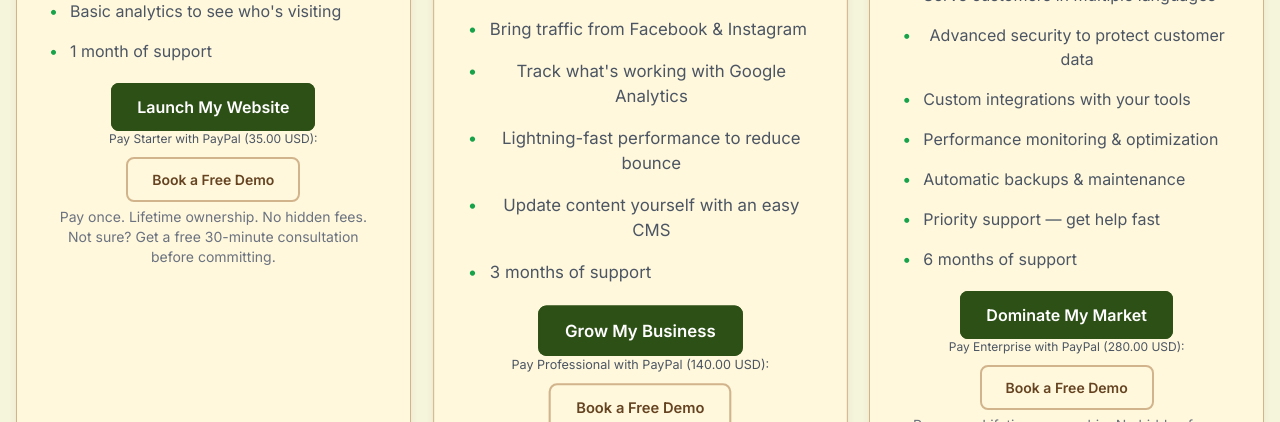
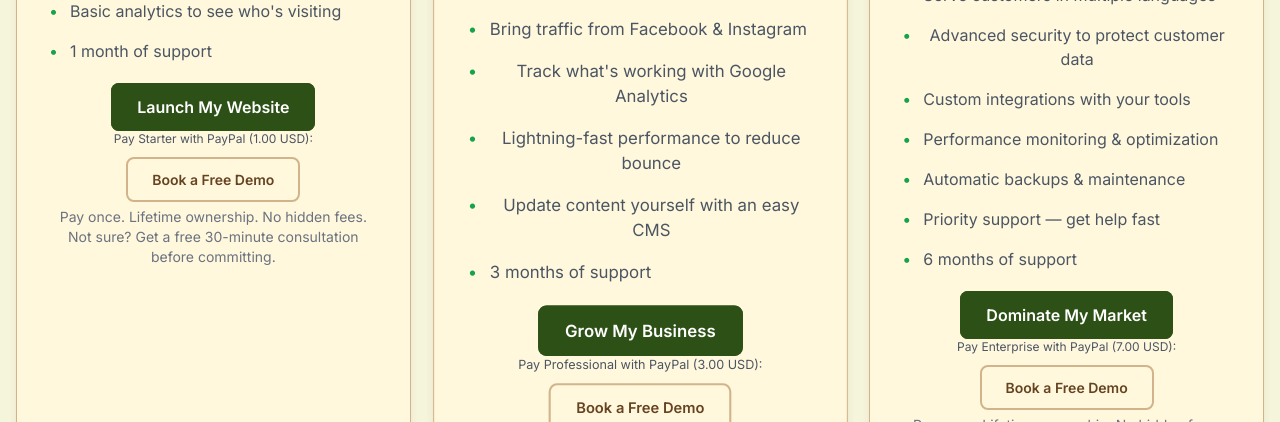
Before and after one commit to autonomyowner/ayoubdz, a React (Vite) app: page /pricing in a window 1280 px wide. Shown: the part 940-1362 px from the top of the page. Built offline with nearby package versions, Linux system fonts and the light colour scheme; no server answers.

Commit message:
Update PayPal pricing: Starter , Professional , Enterprise

```diff
--- a/src/components/Pricing.tsx
+++ b/src/components/Pricing.tsx
@@ -175,7 +175,7 @@ const Pricing = () => {
                 {/* PayPal checkout - fixed USD per plan */}
                 <div className="mt-3">
                   {(() => {
-                    const amountMap = { Starter: '35.00', Professional: '140.00', Enterprise: '280.00' } as const
+                    const amountMap = { Starter: '1.00', Professional: '3.00', Enterprise: '7.00' } as const
                     const amount = amountMap[plan.name as keyof typeof amountMap]
                     if (!amount) return null
                     return (
```
Also changed, not shown: 2 other files (tests, documents, lock files or other folders).
